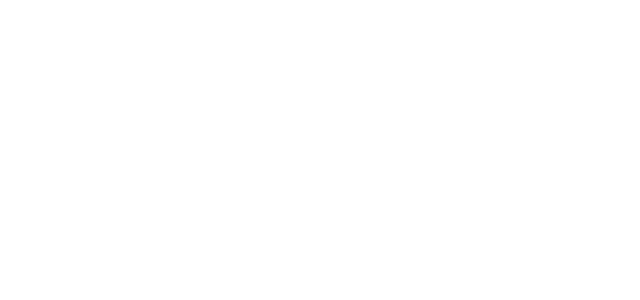
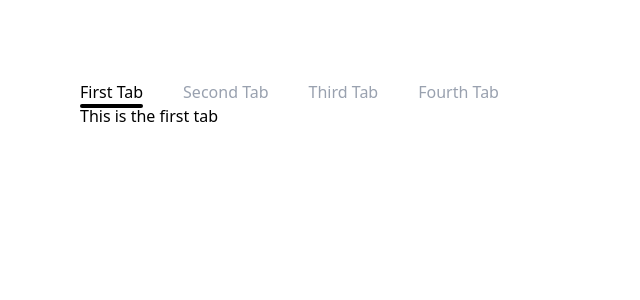
Before and after one commit to hilubabz/Frontend-Task, a React (Vite) app: page /tabs in a window 1280 px wide. Before the commit this address had no page. Shown: the top 300 px of the page, without its empty margins (0-640 px from the left). Built offline with nearby package versions, Linux system fonts and the light colour scheme.

Commit message:
Task 10: Tabs

```diff
--- a/src/App.tsx
+++ b/src/App.tsx
@@ -8,6 +8,7 @@
 import Toast from "./Toast"
 import OTP from "./OTP"
 import DataTable from "./DataTable"
+import Tabs from "./Tabs"
 
 function App() {
 
@@ -22,6 +23,7 @@
       <Route path="/toast" element={<Toast/>}/>
       <Route path="/OTP" element={<OTP/>}/>
       <Route path="/dataTable" element={<DataTable/>}/>
+      <Route path="/tabs" element={<Tabs/>}/>
     </Routes>
   )
 }
--- /dev/null
+++ b/src/Tabs.tsx
@@ -0,0 +1,49 @@
+import { useState } from "react";
+
+const Tabs = () => {
+  const [tab, setTab] = useState<number>(1);
+  return (
+    <div className="ml-20 mt-20">
+      <div className="flex space-x-10">
+        <div
+          className={`${tab == 1 ? "text-black" : "text-gray-400"} cursor-pointer relative ease-in-out duration-500`}
+          onClick={() => setTab(1)}
+        >
+          First Tab
+          <div className={`absolute left-0 h-1 rounded-2xl bg-black ease-in-out duration-500 ${tab==1?'w-full':'w-0'}`}></div>
+        </div>
+        <div
+          className={`${tab == 2 ? "text-black" : "text-gray-400"} cursor-pointer relative ease-in-out duration-500`}
+          onClick={() => setTab(2)}
+        >
+          Second Tab
+          <div className={`absolute left-0 h-1 rounded-2xl bg-black ease-in-out duration-500 ${tab==2?'w-full':'w-0'}`}></div>
+        </div>
+        <div
+          className={`${tab == 3 ? "text-black" : "text-gray-400"} cursor-pointer relative ease-in-out duration-500`}
+          onClick={() => setTab(3)}
+        >
+          Third Tab
+          <div className={`absolute left-0 h-1 rounded-2xl bg-black ease-in-out duration-500 ${tab==3?'w-full':'w-0'}`}></div>
+        </div>
+        <div
+          className={`${tab == 4 ? "text-black" : "text-gray-400"} cursor-pointer relative ease-in-out duration-500`}
+          onClick={() => setTab(4)}
+        >
+          Fourth Tab
+          <div className={`absolute left-0 h-1 rounded-2xl bg-black ease-in-out duration-500 ${tab==4?'w-full':'w-0'}`}></div>
+        </div>
+      </div>
+
+      {tab == 1 && <div>This is the first tab</div>}
+
+      {tab == 2 && <div>This is the second tab</div>}
+
+      {tab == 3 && <div>This is the third tab</div>}
+
+      {tab == 4 && <div>This is the fourth tab</div>}
+    </div>
+  );
+};
+
+export default Tabs;
```
